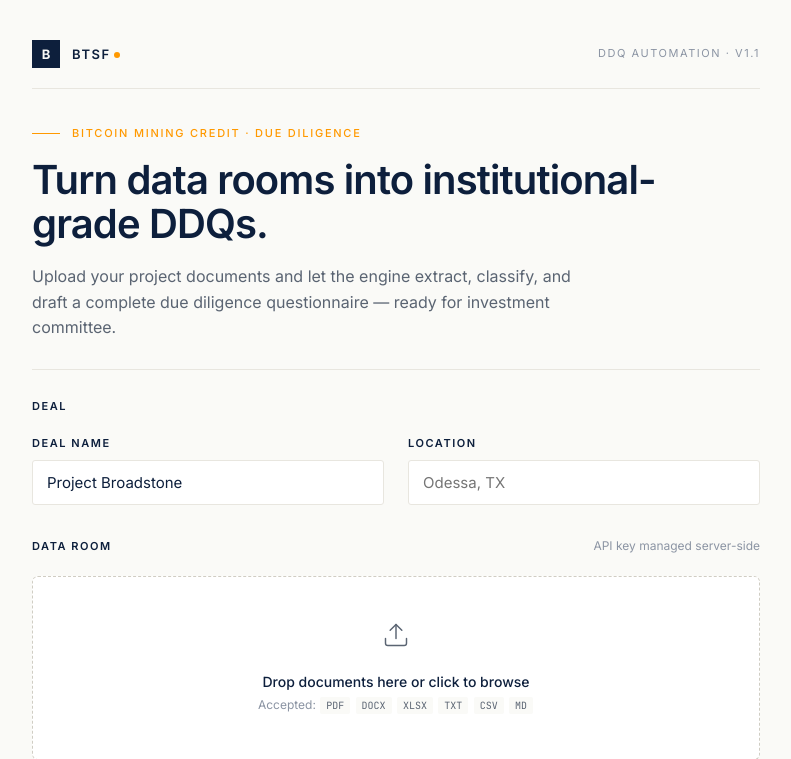
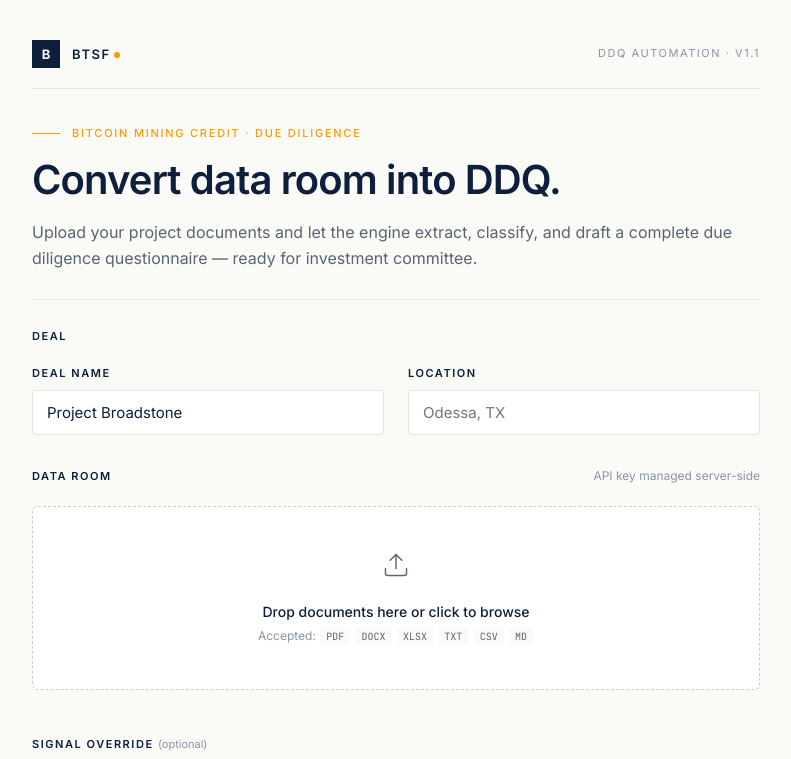
Before and after one commit to MuadDibPill/btsf-ddq-tool, a Flask app: page / in a window 1280 px wide. Shown: the top 759 px of the page, without its empty margins (244-1035 px from the left). Run offline with Flask 3, Linux system fonts and the light colour scheme.

Commit message:
Update index.html

```diff
--- a/ddq_web/templates/index.html
+++ b/ddq_web/templates/index.html
@@ -149,7 +149,6 @@
     .hero p {
       color: var(--text-dim);
       font-size: 16px;
-      max-width: 560px;
       line-height: 1.6;
     }
 
@@ -643,7 +642,7 @@
     <!-- Hero -->
     <section class="hero">
       <div class="hero-eyebrow">Bitcoin Mining Credit · Due Diligence</div>
-      <h1>Turn data rooms into institutional-grade DDQs.</h1>
+      <h1>Convert data room into DDQ.</h1>
       <p>Upload your project documents and let the engine extract, classify, and draft a complete due diligence questionnaire — ready for investment committee.</p>
     </section>
 
```
